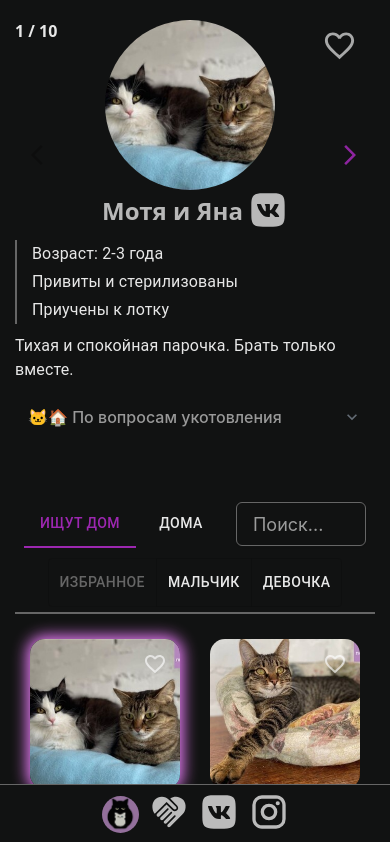
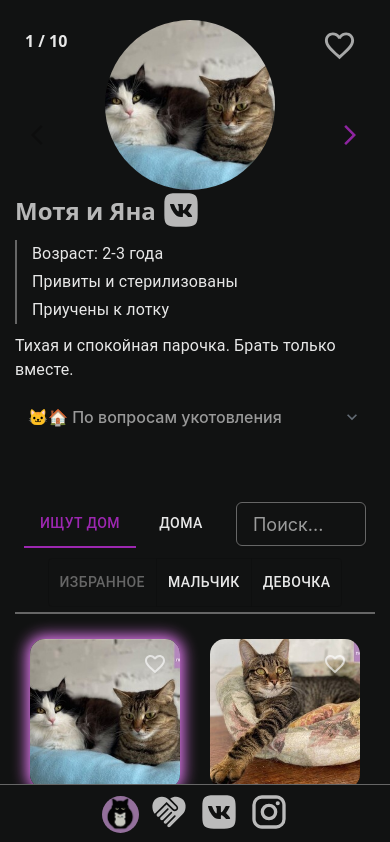
Before and after one commit to wassupOG/prostokoshkiTS, a React (Vite) app: page / in a window 390 px wide. Shown: the top 842 px of the page. Built offline with nearby package versions, Linux system fonts and the light colour scheme.

Commit message:
profile styling changes

```diff
--- a/src/styles/styles.css
+++ b/src/styles/styles.css
@@ -33,10 +33,21 @@ body {
 .arrow-left {
   opacity: 0.9;
   position: absolute;
-  top: 50%;
+  top: 135px;
   left: 8px;
 }
 .arrow-left:hover {
+  opacity: 1;
+  cursor: pointer;
+}
+
+.arrow-right {
+  opacity: 0.9;
+  position: absolute;
+  top: 135px;
+  right: 5px;
+}
+.arrow-right:hover {
   opacity: 1;
   cursor: pointer;
 }
@@ -48,22 +59,31 @@ body {
   font-weight: bold;
 }
 
-.arrow-right {
-  opacity: 0.9;
-  position: absolute;
-  top: 50%;
-  right: 5px;
-}
-.arrow-right:hover {
-  opacity: 1;
-  cursor: pointer;
-}
-
 .cat-facts {
   margin: 10px 0px 10px 0px;
   padding-left: 15px;
   border-left: 2px solid #666;
   margin-bottom: 10px;
+}
+
+.fav-icon-profile {
+  z-index: 1;
+  opacity: 0.9;
+  position: absolute;
+  top: 5px;
+  right: 15px;
+}
+.fav-icon-profile:hover {
+  opacity: 1;
+  cursor: pointer;
+}
+
+.def-icon {
+  color: rgba(255, 255, 255, 0.7);
+}
+
+.fav-icon {
+  color: #e93fff;
 }
 
 .gallery-picture {
@@ -86,18 +106,6 @@ body {
   box-shadow: 0px 0px 15px 3px #f080ff !important;
 }
 
-.fav-icon-profile {
-  z-index: 1;
-  opacity: 0.9;
-  position: absolute;
-  top: 10px;
-  right: 15px;
-}
-.fav-icon-profile:hover {
-  opacity: 1;
-  cursor: pointer;
-}
-
 .fav-icon-gallery {
   z-index: 1;
   opacity: 0.9;
@@ -108,14 +116,6 @@ body {
 .fav-icon-gallery:hover {
   opacity: 1;
   cursor: pointer;
-}
-
-.def-icon {
-  color: rgba(255, 255, 255, 0.7);
-}
-
-.fav-icon {
-  color: #e93fff;
 }
 
 .galleryImage-container {
@@ -287,7 +287,7 @@ a:hover {
 }
 
 .cat-name {
-  display: flex;
+  display: inline-flex;
   align-items: center;
   gap: 5px;
 }
@@ -312,18 +312,13 @@ a:hover {
   .flex-profile {
     flex-direction: column;
   }
-  .flex-profile .cat-name {
-    justify-content: center;
-  }
   .flex-profile img {
     margin: 0px;
     align-self: center;
   }
-  .arrow-left {
-    top: 30%;
-  }
+  .arrow-left,
   .arrow-right {
-    top: 30%;
+    top: 150px;
   }
 }
 @media all and (max-width: 480px) {
@@ -365,11 +360,9 @@ a:hover {
     height: 37px;
     width: 37px;
   }
-  .arrow-left {
-    top: 25%;
-  }
+  .arrow-left,
   .arrow-right {
-    top: 25%;
+    top: 95px;
   }
   .main-container {
     padding: 20px 15px 150px 15px;
@@ -381,9 +374,6 @@ a:hover {
   }
   .flex-profile {
     display: flex;
-  }
-  .flex-profile .cat-name {
-    justify-content: center;
   }
   .flex-profile img {
     height: 170px;
@@ -400,7 +390,7 @@ a:hover {
     min-height: 460px;
   }
   .cat-position {
-    top: 0px;
-    left: 0px;
+    top: 10px;
+    left: 10px;
   }
 }/*# sourceMappingURL=styles.css.map */
--- a/src/styles/styles.scss
+++ b/src/styles/styles.scss
@@ -56,8 +56,14 @@ body {
 }
 .arrow-left {
   @include arrows();
-  top: 50%;
+  top: 135px;
   left: 8px;
+}
+
+.arrow-right {
+  @include arrows();
+  top: 135px;
+  right: 5px;
 }
 
 .cat-position {
@@ -67,18 +73,38 @@ body {
   font-weight: bold;
 }
 
-.arrow-right {
-  @include arrows();
-  top: 50%;
-  right: 5px;
-}
-
 .cat-facts {
   margin: 10px 0px 10px 0px;
   padding-left: 15px;
   border-left: 2px solid $darktheme-fact-border-color;
   margin-bottom: 10px;
 }
+
+@mixin fav-icon {
+  z-index: 1;
+  opacity: 0.9;
+  position: absolute;
+
+  &:hover {
+    opacity: 1;
+    cursor: pointer;
+  }
+}
+
+.fav-icon-profile {
+  @include fav-icon();
+  top: 5px;
+  right: 15px;
+}
+
+.def-icon {
+  color: $darktheme-link-unhovered;
+}
+
+.fav-icon {
+  color: $fav-cat-color;
+}
+
 // CAT-PROFILE END
 
 // CAT-GALLERY START
@@ -102,35 +128,10 @@ body {
   box-shadow: 0px 0px 15px 3px $darktheme-brand !important;
 }
 
-@mixin fav-icon {
-  z-index: 1;
-  opacity: 0.9;
-  position: absolute;
-
-  &:hover {
-    opacity: 1;
-    cursor: pointer;
-  }
-}
-
-.fav-icon-profile {
-  @include fav-icon();
-  top: 10px;
-  right: 15px;
-}
-
 .fav-icon-gallery {
   @include fav-icon();
   top: 5px;
   right: 5px;
-}
-
-.def-icon {
-  color: $darktheme-link-unhovered;
-}
-
-.fav-icon {
-  color: $fav-cat-color;
 }
 
 .galleryImage-container {
@@ -317,7 +318,7 @@ a {
 }
 
 .cat-name {
-  display: flex;
+  display: inline-flex;
   align-items: center;
   gap: 5px;
 }
@@ -344,22 +345,15 @@ a {
   .flex-profile {
     flex-direction: column;
 
-    .cat-name {
-      justify-content: center;
-    }
-
     img {
       margin: 0px;
       align-self: center;
     }
   }
 
-  .arrow-left {
-    top: 30%;
-  }
-
+  .arrow-left,
   .arrow-right {
-    top: 30%;
+    top: 150px;
   }
 }
 
@@ -406,12 +400,9 @@ a {
     }
   }
 
-  .arrow-left {
-    top: 25%;
-  }
-
+  .arrow-left,
   .arrow-right {
-    top: 25%;
+    top: 95px;
   }
 
   .main-container {
@@ -426,10 +417,6 @@ a {
 
   .flex-profile {
     display: flex;
-
-    .cat-name {
-      justify-content: center;
-    }
 
     img {
       height: 170px;
@@ -450,7 +437,7 @@ a {
   }
 
   .cat-position {
-    top: 0px;
-    left: 0px;
+    top: 10px;
+    left: 10px;
   }
 }
```
Also changed, not shown: 1 other file (tests, documents, lock files or other folders).
